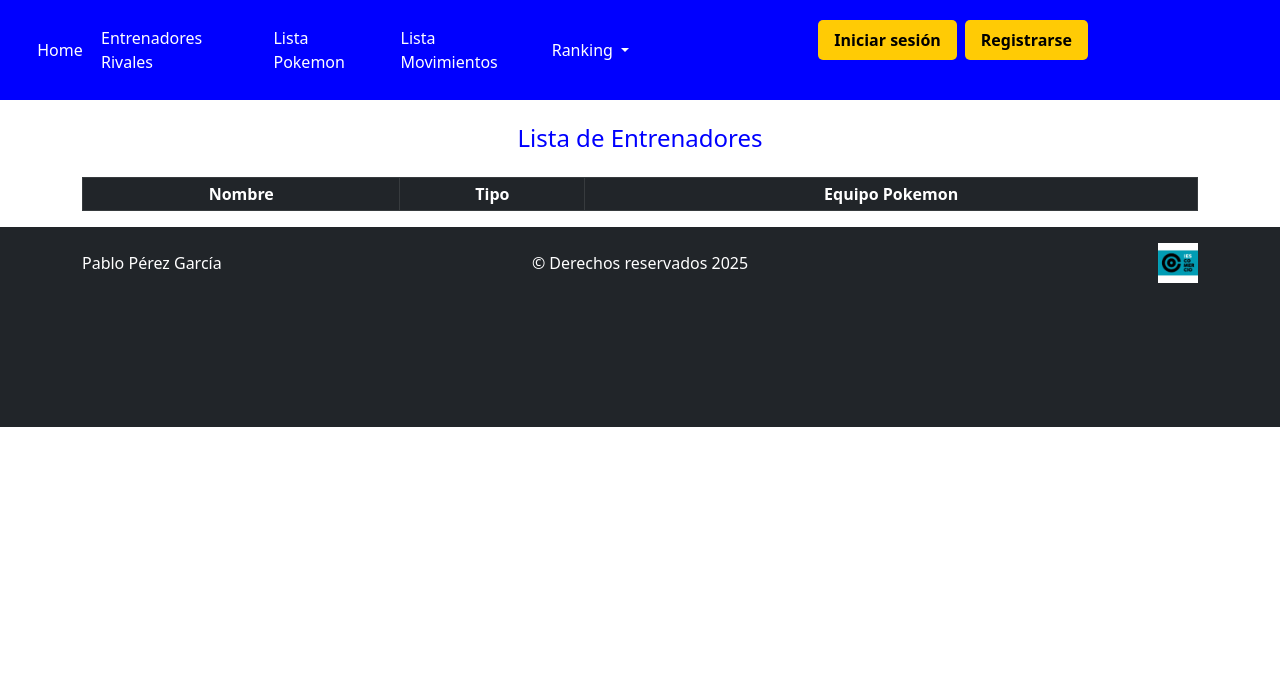
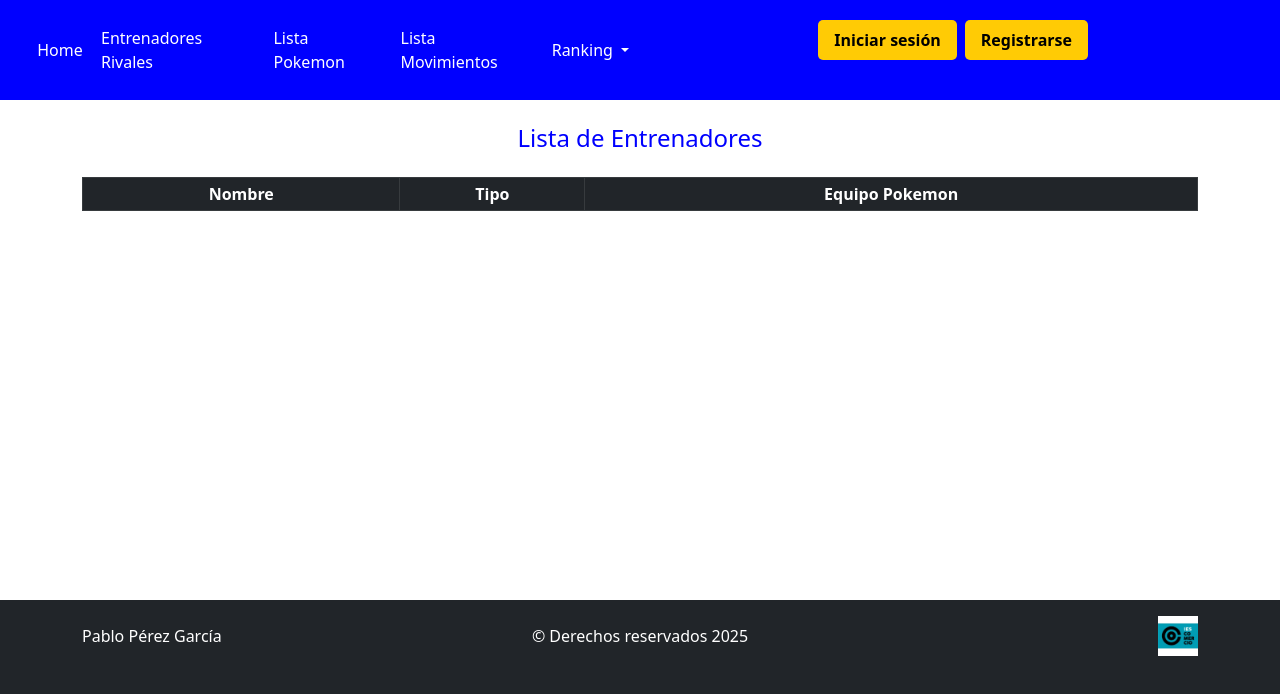
Before and after one commit to pabloperezaw/PokemonLigaCapeones, a plain HTML site: page Public/Guia/ListaEntrenadores/index.html in a window 1280 px wide. Drawn offline with nearby package versions, Linux system fonts and the light colour scheme; no server answers.

Commit message:
Update index.html

```diff
--- a/Public/Guia/ListaEntrenadores/index.html
+++ b/Public/Guia/ListaEntrenadores/index.html
@@ -69,7 +69,7 @@
   <script src="../../../Javascript/entrenadores.js"></script>
   <script src="https://cdn.jsdelivr.net/npm/bootstrap@5.3.3/dist/js/bootstrap.bundle.min.js"></script>
 
-   <footer class="bg-dark text-white py-3">
+   <footer class="bg-dark text-white py-3 mt-auto">
         <div class="container">
             <div class="row text-center text-md-start align-items-center">
                 <div class="col-12 col-md-4 mb-2 mb-md-0">
```
